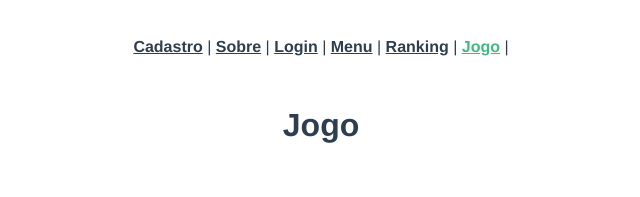
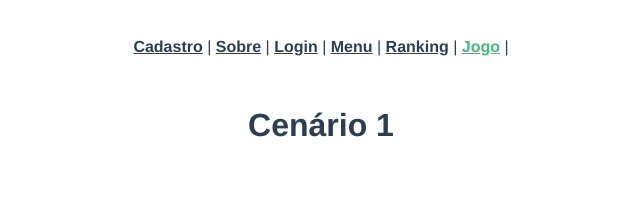
Before and after one commit to AndersonAlpin/projeto-tid-game, a Vue app in the folder frontend/: page /Game in a window 1280 px wide. Shown: the top 197 px of the page, without its empty margins (319-959 px from the left). Built offline with nearby package versions, Linux system fonts and the light colour scheme.

Commit message:
Import do cenário

```diff
--- a/frontend/src/components/cenarios/Cenario1.vue
+++ b/frontend/src/components/cenarios/Cenario1.vue
@@ -0,0 +1,15 @@
+<template>
+  <div>
+    <h1>Cenário 1</h1>
+  </div>
+</template>
+
+<script>
+export default {
+
+}
+</script>
+
+<style>
+
+</style>
--- a/frontend/src/views/Game.vue
+++ b/frontend/src/views/Game.vue
@@ -1,5 +1,15 @@
 <template>
   <div class="Game">
-    <h1>Jogo</h1>
+    <Cenario1 />
   </div>
 </template>
+
+<script>
+import Cenario1 from '@/components/cenarios/Cenario1.vue'
+
+export default ({
+  components: {
+     Cenario1
+  }
+})
+</script>
```
